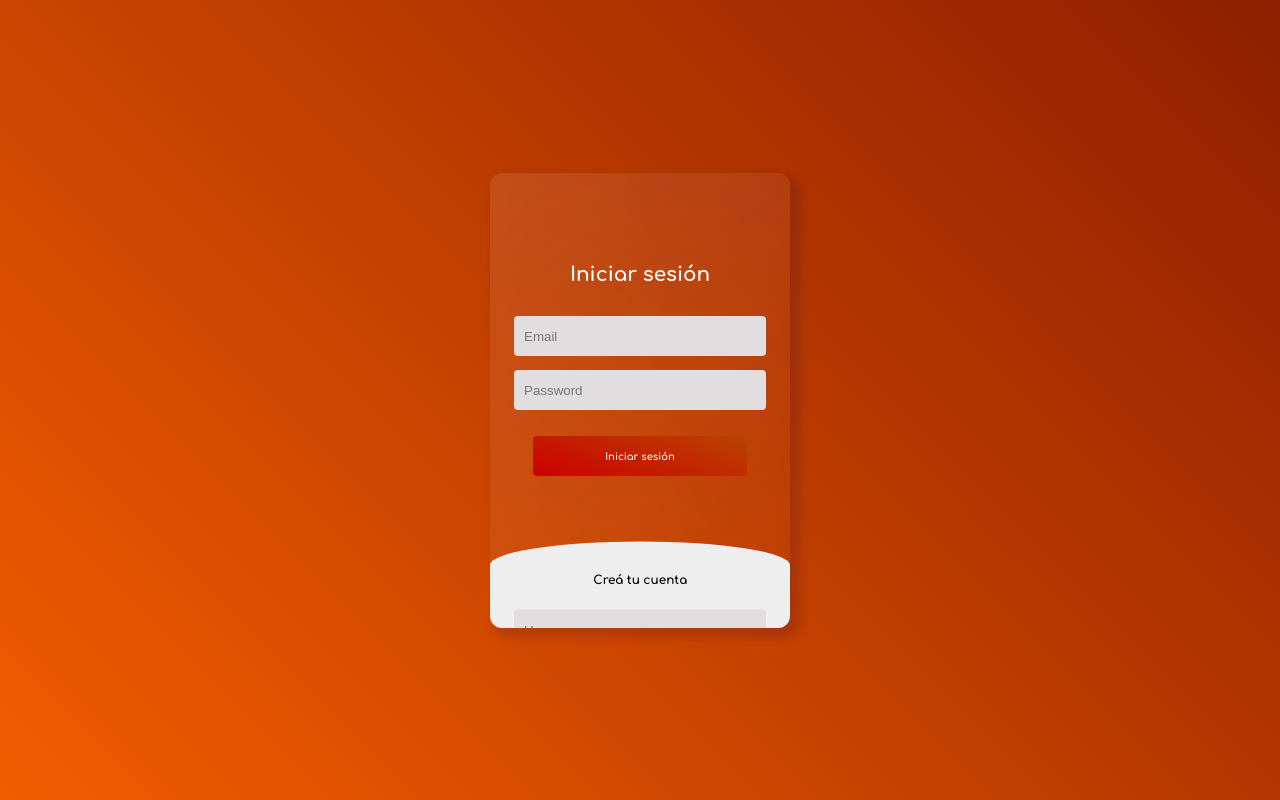
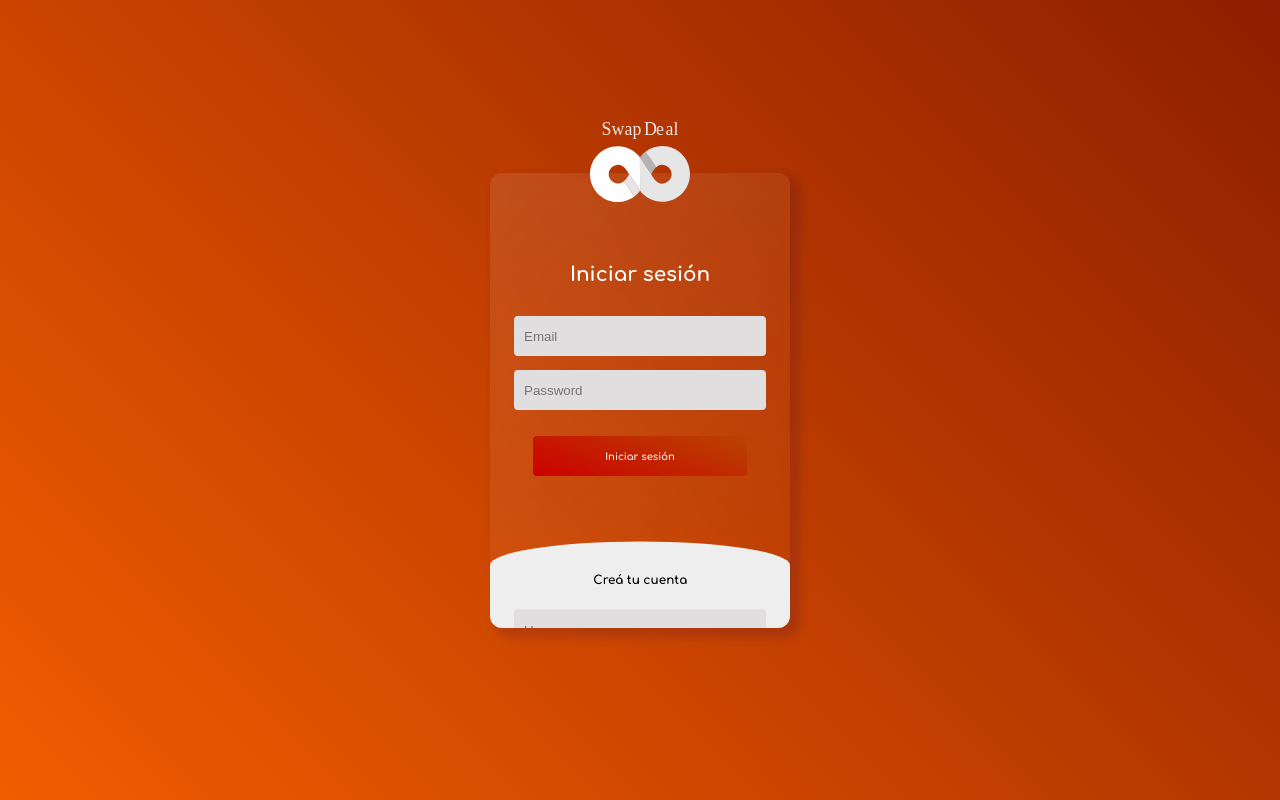
Before and after one commit to TomasUllua12/SwapDeal, a React (Vite) app: page /Login in a window 1280 px wide. Built offline with nearby package versions, Linux system fonts and the light colour scheme.

Commit message:
Agregue el logo de SwapDeal en el Login

```diff
--- a/src/components/Footers/FooterWave.css
+++ b/src/components/Footers/FooterWave.css
@@ -67,28 +67,28 @@
   z-index: 1000;
   opacity: 1;
   bottom: 0;
-  animation: animateWaves 4s linear infinite;
+  animation: animateWaves 6s linear infinite;
 }
 
 .wave#wave2 {
   z-index: 999;
   opacity: 0.5;
   bottom: 10px;
-  animation: animate 4s linear infinite !important;
+  animation: animate 6s linear infinite !important;
 }
 
 .wave#wave3 {
   z-index: 1000;
   opacity: 0.2;
   bottom: 15px;
-  animation: animateWaves 3s linear infinite;
+  animation: animateWaves 5s linear infinite;
 }
 
 .wave#wave4 {
   z-index: 999;
   opacity: 0.7;
   bottom: 20px;
-  animation: animate 3s linear infinite;
+  animation: animate 5s linear infinite;
 }
 
 @keyframes animateWaves {
--- a/src/views/LoginRegister.css
+++ b/src/views/LoginRegister.css
@@ -31,6 +31,17 @@
     left: 0;
     width: 100%;
     height: 100%;
+}
+
+.logo {
+    position: absolute;
+    top: 120px; /* Ajusta la posición vertical del logo según necesites */
+    left: 0; /* Ajusta la posición horizontal del logo según necesites */
+    right: 0;
+    margin: auto;
+    width: 100px; /* Ajusta el tamaño del logo según necesites */
+    height: auto; /* Mantén la proporción del logo */
+    z-index: 3; /* Asegúrate de que el logo esté encima de todo */
 }
 
 .container {
--- a/src/views/LoginRegister.jsx
+++ b/src/views/LoginRegister.jsx
@@ -9,6 +9,7 @@ export function LoginRegister(props) {
             <body>
                 <div className='wrapper'></div>
                 <div className='overlay'>
+                    <img className="logo" src="../../public/assets/icons/LogoynombreSwapDealBlanco.svg" alt="Logo SwapDeal" />
                     <div className='container'>
                         <div className='main'>
                             <input type="checkbox" id='chk' aria-hidden="true" />
```
